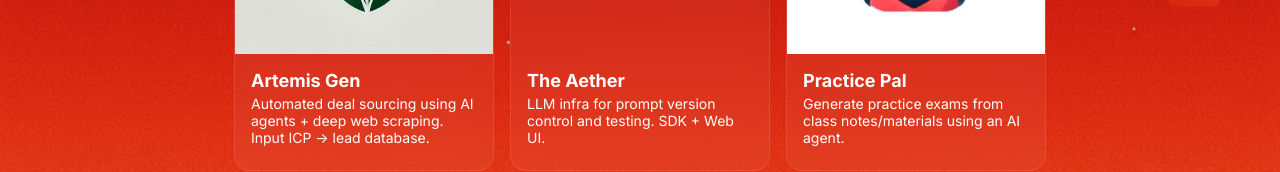
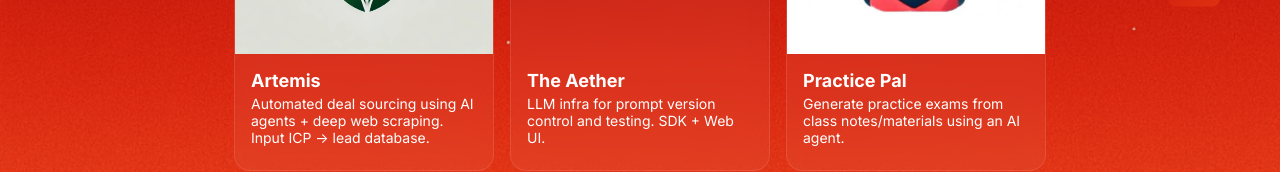
Before and after one commit to AmaadMartin/portfolio, a React (Create React App) app in the folder react-portfolio/: page / in a window 1280 px wide. Shown: the part 1007-1179 px from the top of the page. Built offline with nearby package versions, Linux system fonts and the light colour scheme.

Commit message:
changed artemis gen to artemis

```diff
--- a/react-portfolio/src/components/Projects.tsx
+++ b/react-portfolio/src/components/Projects.tsx
@@ -4,7 +4,7 @@ import { FaExternalLinkAlt } from 'react-icons/fa';
 
 // Bottom row projects
 const projects = [
-  { id: 'artemis', title: 'Artemis Gen', desc: 'Automated deal sourcing using AI agents + deep web scraping. Input ICP → lead database.', url: 'https://artemis-gen.com', img: '/images/projects/Artemis.jpg' },
+  { id: 'artemis', title: 'Artemis', desc: 'Automated deal sourcing using AI agents + deep web scraping. Input ICP → lead database.', url: 'https://artemis-gen.com', img: '/images/projects/Artemis.jpg' },
   { id: 'aether', title: 'The Aether', desc: 'LLM infra for prompt version control and testing. SDK + Web UI.', url: 'https://www.the-aether.com/', img: '/images/projects/aether.png' },
   { id: 'practice-pal', title: 'Practice Pal', desc: 'Generate practice exams from class notes/materials using an AI agent.', url: 'https://www.practice-pal.com', img: '/images/projects/PracticePal.png' },
 ];
```
